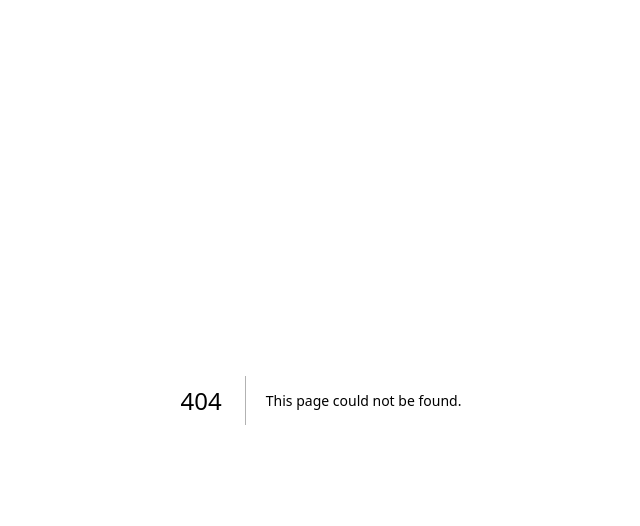
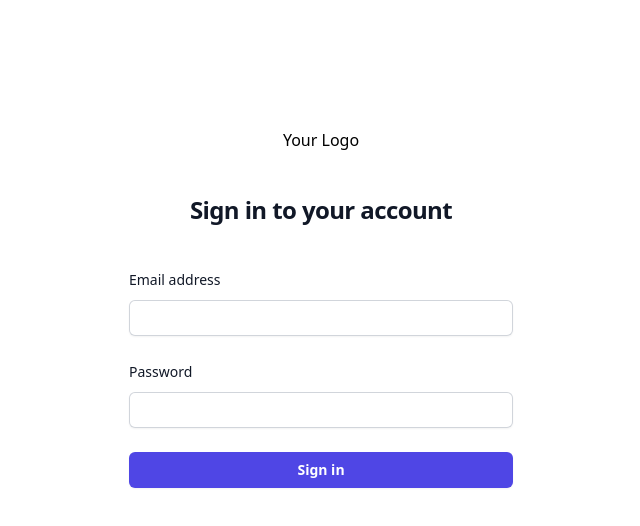
Before and after one commit to wil509790/FintazaTransfers, a Next.js app: page /signin in a window 1280 px wide. Before the commit this address had no page. Shown: the top 526 px of the page, without its empty margins (319-959 px from the left). Built offline with nearby package versions, Linux system fonts and the light colour scheme.

Commit message:
added sign in and admin dashbaord

```diff
--- /dev/null
+++ b/app/components/dashboard/index.jsx
@@ -0,0 +1,11 @@
+"use client";
+import AdminDashboardComponent from "./admin";
+
+export default function DashboardComponent({ user }) {
+
+  return (
+    <div className="h-full ">
+      <AdminDashboardComponent />
+    </div>
+  );
+}
--- /dev/null
+++ b/app/components/signoutButton.jsx
@@ -0,0 +1,25 @@
+"use client";
+import { useRouter } from "next/navigation";
+import { createClient } from "../utils/supabase/client";
+
+export default function SignOutButton() {
+  const supabase = createClient();
+  const router = useRouter();
+
+  const signOut = async () => {
+    const { error } = await supabase.auth.signOut();
+    if (!error) {
+      router.push("/signin");
+    }
+  };
+
+  return (
+    <a
+      href="#"
+      onClick={signOut}
+      className="text-sm hover:text-blue-500 cursor-pointer"
+    >
+      Sign Out
+    </a>
+  );
+}
--- /dev/null
+++ b/app/dashboard/page.jsx
@@ -0,0 +1,33 @@
+"use client"
+import { redirect } from "next/navigation";
+import SignOutButton from "../components/signoutButton";
+import DashboardComponent from "../components/dashboard";
+import { useEffect, useState } from "react";
+import { createClient } from "../utils/supabase/client";
+
+export default function Dashboard() {
+  const [user, setUser] = useState();
+  const supabase = createClient();
+  const handleGetUser = async () => {
+    const { data, error } = await supabase.auth.getUser();
+    if (data?.user) {
+      setUser(data?.user);
+    } else {
+      redirect("/signin");
+    }
+  };
+
+  useEffect(() => {
+    handleGetUser();
+  }, []);
+  if (user)
+    return (
+      <div className="h-screen ">
+        <div className="flex justify-end gap-5 items-center mt-2 pr-10">
+          <h2>{user.email}</h2>
+          <SignOutButton />
+        </div>
+        <DashboardComponent user={user} />
+      </div>
+    );
+}
--- /dev/null
+++ b/app/signin/page.jsx
@@ -0,0 +1,114 @@
+"use client";
+import { useState } from "react";
+import { useRouter } from "next/navigation";
+import { createClient } from "../utils/supabase/client";
+
+export default function Register() {
+  const [values, setValues] = useState();
+  const [error, setError] = useState();
+  const [loading, setLoading] = useState(false);
+  const router = useRouter();
+
+  const handleSubmit = async (e) => {
+    e.preventDefault();
+    setLoading(true)
+    setError();
+
+    const supabase = createClient();
+    const { data, error } = await supabase.auth.signInWithPassword({
+      email: values.email,
+      password: values.password,
+    });
+
+    if (data?.user) {
+      router.push("/dashboard");
+    } else {
+      setError("Invalid email or password");
+      setLoading(false)
+    }
+
+  };
+  return (
+    <>
+      <div className="flex min-h-full mt-20 flex-1 flex-col justify-center px-6 py-12 lg:px-8">
+        <div className="sm:mx-auto sm:w-full sm:max-w-sm text-center">
+          {/* <img
+            className="mx-auto h-10 w-auto"
+            src="https://tailwindui.com/img/logos/mark.svg?color=indigo&shade=600"
+            alt="Your Company"
+          /> */}
+          <h2>Your Logo</h2>
+          <h2 className="mt-10 text-center text-2xl font-bold leading-9 tracking-tight text-gray-900">
+            Sign in to your account
+          </h2>
+          {error && <small className="text-red-600">{error}</small>}
+        </div>
+
+        <div className="mt-10 sm:mx-auto sm:w-full sm:max-w-sm">
+          <form
+            className="space-y-6"
+            onSubmit={handleSubmit}
+            action="#"
+            method="POST"
+          >
+            <div>
+              <label
+                htmlFor="email"
+                className="block text-sm font-medium leading-6 text-gray-900"
+              >
+                Email address
+              </label>
+              <div className="mt-2">
+                <input
+                  id="email"
+                  name="email"
+                  type="email"
+                  onChange={(e) => {
+                    setValues({ ...values, email: e.target.value });
+                  }}
+                  autoComplete="email"
+                  required
+                  className="block px-2 w-full rounded-md border-0 py-1.5 text-gray-900 shadow-sm ring-1 ring-inset ring-gray-300 placeholder:text-gray-400 focus:ring-2 focus:ring-inset focus:ring-indigo-600 sm:text-sm sm:leading-6"
+                />
+              </div>
+            </div>
+
+            <div>
+              <div className="flex items-center justify-between">
+                <label
+                  htmlFor="password"
+                  className="block text-sm font-medium leading-6 text-gray-900"
+                >
+                  Password
+                </label>
+              </div>
+              <div className="mt-2">
+                <input
+                  id="password"
+                  name="password"
+                  type="password"
+                  onChange={(e) => {
+                    setValues({ ...values, password: e.target.value });
+                  }}
+                  autoComplete="current-password"
+                  required
+                  className="block w-full px-2 rounded-md border-0 py-1.5 text-gray-900 shadow-sm ring-1 ring-inset ring-gray-300 placeholder:text-gray-400 focus:ring-2 focus:ring-inset focus:ring-indigo-600 sm:text-sm sm:leading-6"
+                />
+              </div>
+            </div>
+
+            <div>
+              <button
+                type="submit"
+                disabled={loading}
+                className="flex w-full justify-center rounded-md bg-indigo-600 px-3 py-1.5 text-sm font-semibold leading-6 text-white shadow-sm hover:bg-indigo-500 focus-visible:outline focus-visible:outline-2 focus-visible:outline-offset-2 focus-visible:outline-indigo-600"
+              >
+                Sign in
+              </button>
+            </div>
+          </form>
+        </div>
+      </div>
+    </>
+  );
+}
```
